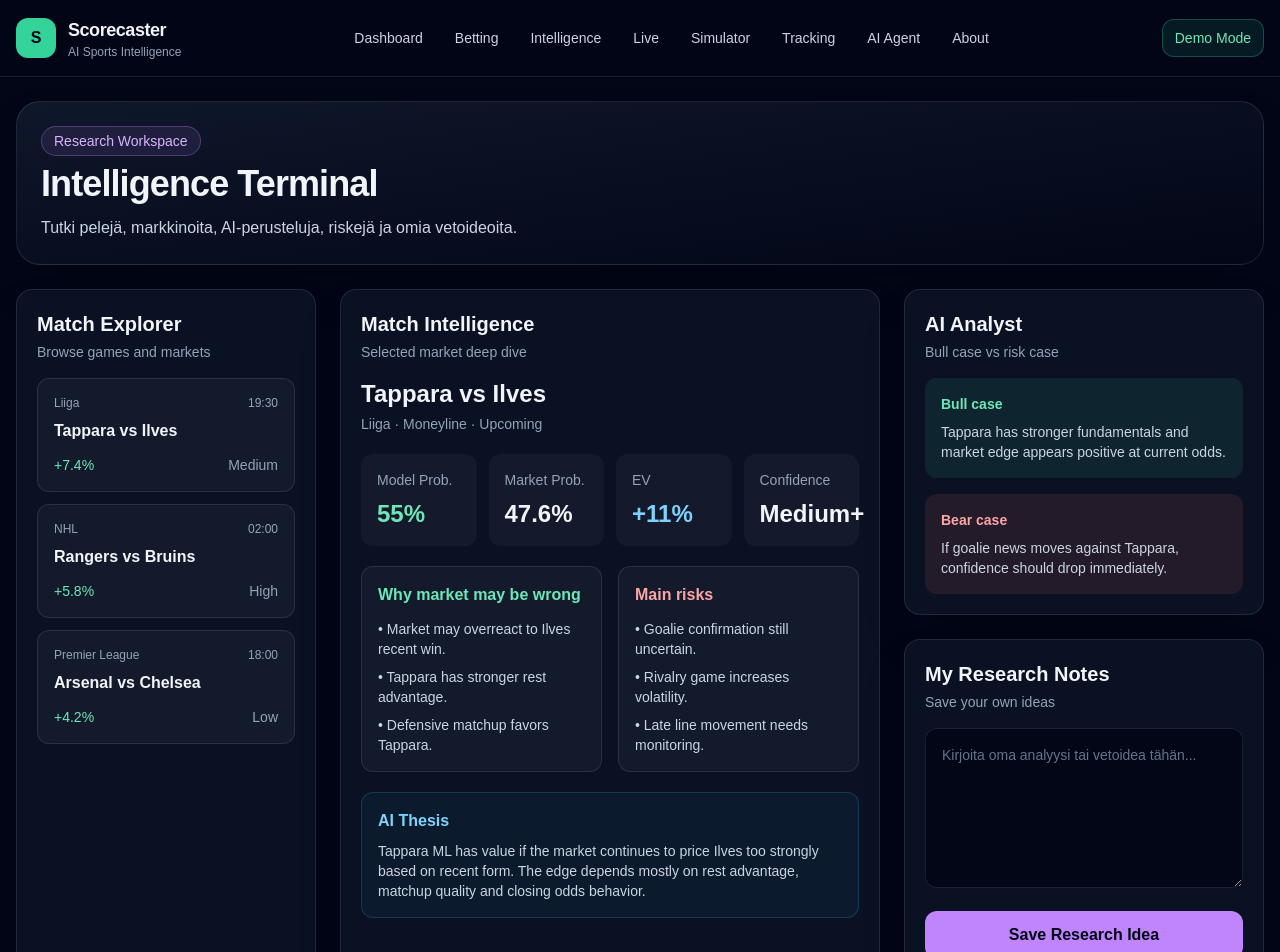
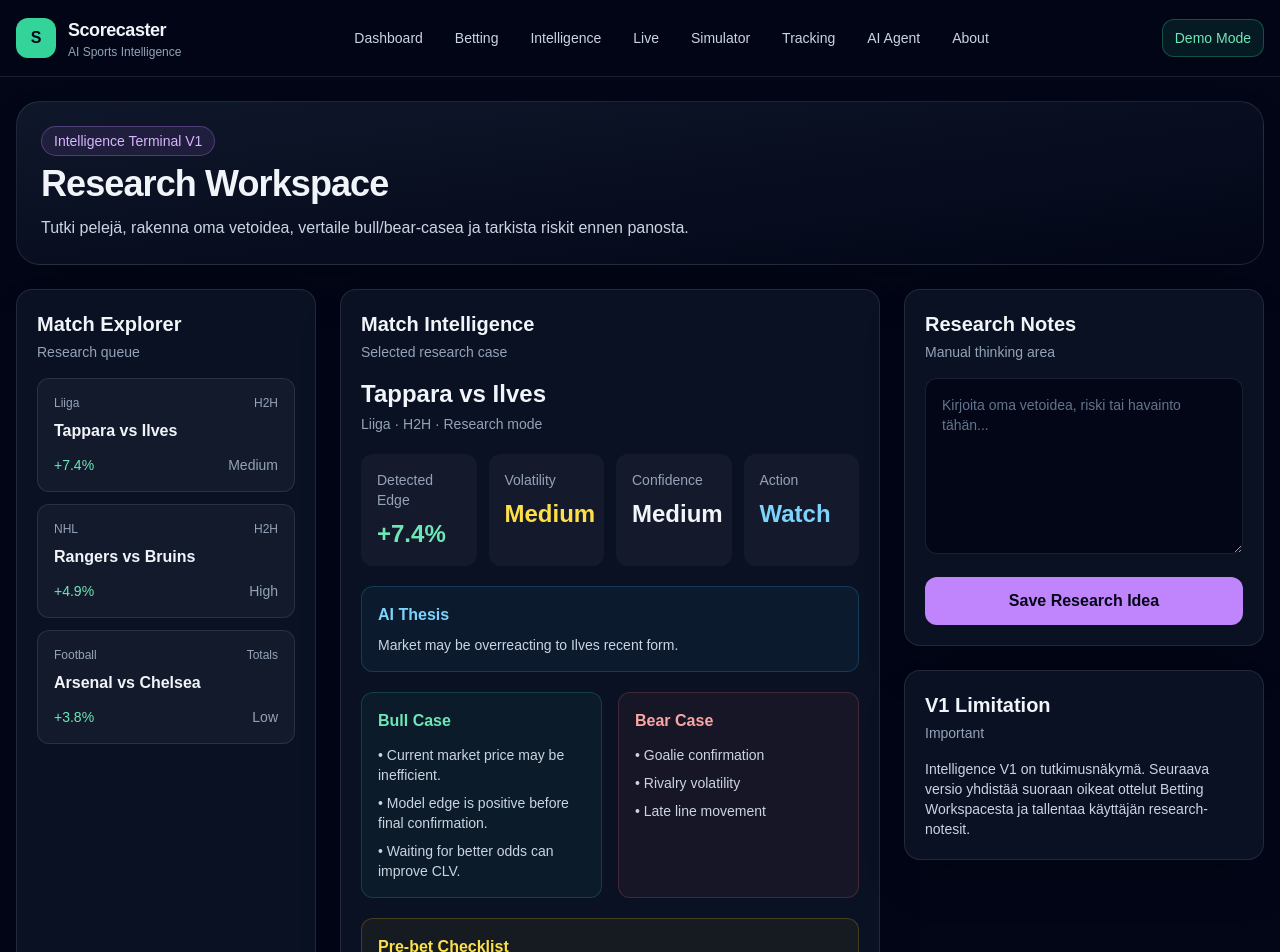
Before and after one commit to vv-glitchhub/scorecaster, a Next.js app: page /intelligence in a window 1280 px wide. Shown: the top 952 px of the page. Built offline with nearby package versions, Linux system fonts and the light colour scheme.

Commit message:
Update page.jsx

```diff
--- a/app/intelligence/page.jsx
+++ b/app/intelligence/page.jsx
@@ -1,63 +1,69 @@
 import Panel from "../components/Panel";
 
-const matches = [
+const researchMatches = [
   {
     id: 1,
     league: "Liiga",
     match: "Tappara vs Ilves",
-    time: "19:30",
+    market: "H2H",
     edge: "+7.4%",
     volatility: "Medium",
-    status: "Upcoming"
+    thesis: "Market may be overreacting to Ilves recent form.",
+    risks: ["Goalie confirmation", "Rivalry volatility", "Late line movement"]
   },
   {
     id: 2,
     league: "NHL",
     match: "Rangers vs Bruins",
-    time: "02:00",
-    edge: "+5.8%",
+    market: "H2H",
+    edge: "+4.9%",
     volatility: "High",
-    status: "Upcoming"
+    thesis: "Public side may be overpriced.",
+    risks: ["High public volume", "Travel fatigue unclear", "Lineup uncertainty"]
   },
   {
     id: 3,
-    league: "Premier League",
+    league: "Football",
     match: "Arsenal vs Chelsea",
-    time: "18:00",
-    edge: "+4.2%",
+    market: "Totals",
+    edge: "+3.8%",
     volatility: "Low",
-    status: "Upcoming"
+    thesis: "Pace profile supports lower total than market expects.",
+    risks: ["Early goal state", "Rotation", "Weather"]
   }
 ];
 
 export default function IntelligencePage() {
+  const selected = researchMatches[0];
+
   return (
     <div className="space-y-6">
       <section className="rounded-3xl border border-white/10 bg-gradient-to-br from-slate-900 to-slate-950 p-6 shadow-2xl">
         <div className="mb-2 inline-flex rounded-full border border-purple-400/30 bg-purple-400/10 px-3 py-1 text-sm text-purple-300">
-          Research Workspace
+          Intelligence Terminal V1
         </div>
 
         <h1 className="text-4xl font-black tracking-tight">
-          Intelligence Terminal
+          Research Workspace
         </h1>
 
         <p className="mt-3 text-slate-300">
-          Tutki pelejä, markkinoita, AI-perusteluja, riskejä ja omia vetoideoita.
+          Tutki pelejä, rakenna oma vetoidea, vertaile bull/bear-casea ja
+          tarkista riskit ennen panosta.
         </p>
       </section>
 
       <section className="grid gap-6 lg:grid-cols-[300px_1fr_360px]">
-        <Panel title="Match Explorer" subtitle="Browse games and markets">
+        <Panel title="Match Explorer" subtitle="Research queue">
           <div className="space-y-3">
-            {matches.map((game) => (
-              <button
+            {researchMatches.map((game) => (
+              <div
                 key={game.id}
-                className="w-full rounded-xl border border-white/10 bg-white/[0.04] p-4 text-left hover:bg-white/[0.08]"
+                className="rounded-xl border border-white/10 bg-white/[0.04] p-4"
               >
                 <div className="flex items-center justify-between">
                   <div className="text-xs text-slate-400">{game.league}</div>
-                  <div className="text-xs text-slate-400">{game.time}</div>
+                  <div className="text-xs text-slate-400">{game.market}</div>
                 </div>
 
                 <div className="mt-2 font-bold">{game.match}</div>
@@ -66,110 +72,106 @@ export default function IntelligencePage() {
                   <span className="text-emerald-300">{game.edge}</span>
                   <span className="text-slate-400">{game.volatility}</span>
                 </div>
-              </button>
+              </div>
             ))}
           </div>
         </Panel>
 
-        <Panel title="Match Intelligence" subtitle="Selected market deep dive">
+        <Panel title="Match Intelligence" subtitle="Selected research case">
           <div className="space-y-5">
             <div>
-              <div className="text-2xl font-black">Tappara vs Ilves</div>
+              <div className="text-2xl font-black">{selected.match}</div>
               <div className="mt-1 text-sm text-slate-400">
-                Liiga · Moneyline · Upcoming
+                {selected.league} · {selected.market} · Research mode
               </div>
             </div>
 
             <div className="grid gap-3 md:grid-cols-4">
               <div className="rounded-xl bg-white/[0.04] p-4">
-                <div className="text-sm text-slate-400">Model Prob.</div>
+                <div className="text-sm text-slate-400">Detected Edge</div>
                 <div className="mt-2 text-2xl font-black text-emerald-300">
-                  55%
+                  {selected.edge}
                 </div>
               </div>
 
               <div className="rounded-xl bg-white/[0.04] p-4">
-                <div className="text-sm text-slate-400">Market Prob.</div>
-                <div className="mt-2 text-2xl font-black">47.6%</div>
-              </div>
-
-              <div className="rounded-xl bg-white/[0.04] p-4">
-                <div className="text-sm text-slate-400">EV</div>
-                <div className="mt-2 text-2xl font-black text-sky-300">
-                  +11%
+                <div className="text-sm text-slate-400">Volatility</div>
+                <div className="mt-2 text-2xl font-black text-yellow-300">
+                  {selected.volatility}
                 </div>
               </div>
 
               <div className="rounded-xl bg-white/[0.04] p-4">
                 <div className="text-sm text-slate-400">Confidence</div>
-                <div className="mt-2 text-2xl font-black">Medium+</div>
-              </div>
-            </div>
-
-            <div className="grid gap-4 md:grid-cols-2">
-              <div className="rounded-xl border border-white/10 bg-white/[0.04] p-4">
-                <div className="font-bold text-emerald-300">
-                  Why market may be wrong
-                </div>
-                <ul className="mt-3 space-y-2 text-sm text-slate-300">
-                  <li>• Market may overreact to Ilves recent win.</li>
-                  <li>• Tappara has stronger rest advantage.</li>
-                  <li>• Defensive matchup favors Tappara.</li>
-                </ul>
+                <div className="mt-2 text-2xl font-black">Medium</div>
               </div>
 
-              <div className="rounded-xl border border-white/10 bg-white/[0.04] p-4">
-                <div className="font-bold text-red-300">Main risks</div>
-                <ul className="mt-3 space-y-2 text-sm text-slate-300">
-                  <li>• Goalie confirmation still uncertain.</li>
-                  <li>• Rivalry game increases volatility.</li>
-                  <li>• Late line movement needs monitoring.</li>
-                </ul>
+              <div className="rounded-xl bg-white/[0.04] p-4">
+                <div className="text-sm text-slate-400">Action</div>
+                <div className="mt-2 text-2xl font-black text-sky-300">
+                  Watch
+                </div>
               </div>
             </div>
 
             <div className="rounded-xl border border-sky-400/20 bg-sky-400/5 p-4">
               <div className="font-bold text-sky-300">AI Thesis</div>
-              <p className="mt-2 text-sm text-slate-300">
-                Tappara ML has value if the market continues to price Ilves too
-                strongly based on recent form. The edge depends mostly on rest
-                advantage, matchup quality and closing odds behavior.
-              </p>
+              <p className="mt-2 text-sm text-slate-300">{selected.thesis}</p>
+            </div>
+
+            <div className="grid gap-4 md:grid-cols-2">
+              <div className="rounded-xl border border-emerald-400/20 bg-emerald-400/5 p-4">
+                <div className="font-bold text-emerald-300">Bull Case</div>
+                <ul className="mt-3 space-y-2 text-sm text-slate-300">
+                  <li>• Current market price may be inefficient.</li>
+                  <li>• Model edge is positive before final confirmation.</li>
+                  <li>• Waiting for better odds can improve CLV.</li>
+                </ul>
+              </div>
+
+              <div className="rounded-xl border border-red-400/20 bg-red-400/5 p-4">
+                <div className="font-bold text-red-300">Bear Case</div>
+                <ul className="mt-3 space-y-2 text-sm text-slate-300">
+                  {selected.risks.map((risk) => (
+                    <li key={risk}>• {risk}</li>
+                  ))}
+                </ul>
+              </div>
+            </div>
+
+            <div className="rounded-xl border border-yellow-400/20 bg-yellow-400/5 p-4">
+              <div className="font-bold text-yellow-300">
+                Pre-bet Checklist
+              </div>
+              <ul className="mt-3 space-y-2 text-sm text-slate-300">
+                <li>• Confirm lineup / goalie / starting players.</li>
+                <li>• Check if odds moved against the thesis.</li>
+                <li>• Compare stake size against bankroll risk.</li>
+                <li>• Avoid betting if motivation is emotional recovery.</li>
+              </ul>
             </div>
           </div>
         </Panel>
 
         <div className="space-y-6">
-          <Panel title="AI Analyst" subtitle="Bull case vs risk case">
-            <div className="space-y-4 text-sm text-slate-300">
-              <div className="rounded-xl bg-emerald-400/10 p-4">
-                <div className="font-bold text-emerald-300">Bull case</div>
-                <p className="mt-2">
-                  Tappara has stronger fundamentals and market edge appears
-                  positive at current odds.
-                </p>
-              </div>
-
-              <div className="rounded-xl bg-red-400/10 p-4">
-                <div className="font-bold text-red-300">Bear case</div>
-                <p className="mt-2">
-                  If goalie news moves against Tappara, confidence should drop
-                  immediately.
-                </p>
-              </div>
-            </div>
-          </Panel>
-
-          <Panel title="My Research Notes" subtitle="Save your own ideas">
+          <Panel title="Research Notes" subtitle="Manual thinking area">
             <textarea
-              className="min-h-40 w-full rounded-xl border border-white/10 bg-slate-950 p-4 text-sm text-slate-200 outline-none placeholder:text-slate-500"
-              placeholder="Kirjoita oma analyysi tai vetoidea tähän..."
+              className="min-h-44 w-full rounded-xl border border-white/10 bg-slate-950 p-4 text-sm text-slate-200 outline-none placeholder:text-slate-500"
+              placeholder="Kirjoita oma vetoidea, riski tai havainto tähän..."
             />
 
             <button className="mt-4 w-full rounded-xl bg-purple-400 px-4 py-3 font-bold text-slate-950 hover:bg-purple-300">
               Save Research Idea
             </button>
           </Panel>
+
+          <Panel title="V1 Limitation" subtitle="Important">
+            <p className="text-sm text-slate-300">
+              Intelligence V1 on tutkimusnäkymä. Seuraava versio yhdistää
+              suoraan oikeat ottelut Betting Workspacesta ja tallentaa käyttäjän
+              research-notesit.
+            </p>
+          </Panel>
         </div>
       </section>
     </div>
```
